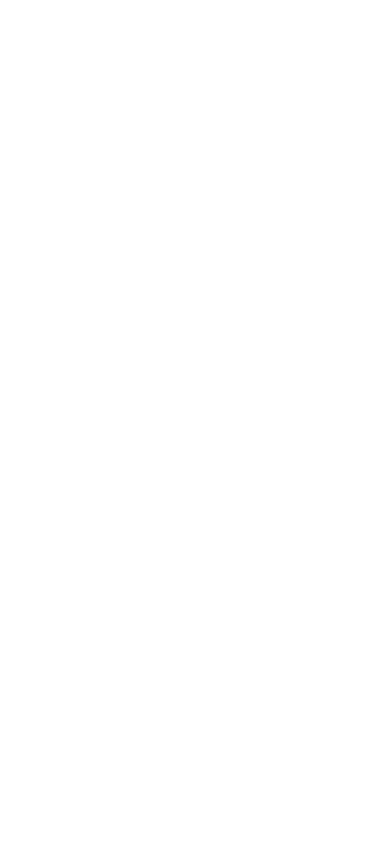
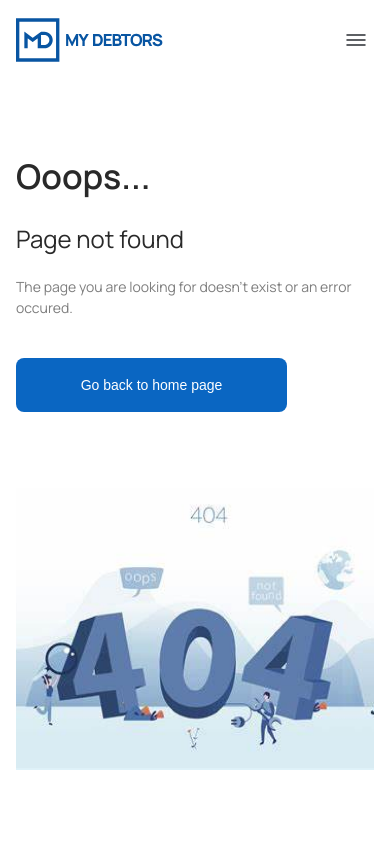
Before and after one commit to Iyin0/mydebtor, a React (Create React App) app: page /#/404 in a window 390 px wide. Before the commit this address had no page. Shown: the top 844 px of the page. Built offline with nearby package versions, Linux system fonts and the light colour scheme.

Commit message:
error page codes

```diff
--- a/src/App.js
+++ b/src/App.js
@@ -18,6 +18,7 @@ import Kyc from './kyc';
 import ContendDebt from './contendDebt';
 import ContendUpload from './contendUpload';
 import ForgotPassword from './forgotPassword';
+import ErrorPage from './error';
 
 
 function App() {
@@ -45,6 +46,7 @@ function App() {
           <Route path="/contend-debt" element={<ContendDebt />} />
           <Route path="/contend-upload" element={<ContendUpload />} />
           <Route path="/help" element={<Help />} />
+          <Route path="/404" element={<ErrorPage />} />
         </Routes>
       </div>
     </HashRouter>
--- /dev/null
+++ b/src/css/error.css
@@ -0,0 +1,99 @@
+:root {
+    --main_color: #0A66C2;
+    --footer_color: #0855A2;
+    --text_color: #292929;
+    --white_color: #ffffff;
+    --hover_color: #3380cc;
+    --clicked_color: #074481;
+    --disabled_color: #a8a8a8;
+    --error_color: #FF4040;
+}
+
+.error-page {
+    display: flex;
+    height: calc(100vh - 70px);
+    justify-content: space-evenly;
+    align-items: center;
+    padding: 0px 72px;
+}
+
+.error-text1 {
+    font-weight: 600;
+    font-size: 58px;
+    line-height: 79px;
+    margin: 0px 0px 8px;
+}
+
+.error-text2 {
+    font-weight: 400;
+    font-size: 40px;
+    line-height: 55px;
+    margin: 0px 0px 8px;
+}
+
+.error-text3 {
+    font-weight: 400;
+    font-size: 20px;
+    line-height: 27px;
+    margin: 0px 0px 48px;
+    color: #7E7E7E;
+    max-width: 580px;
+}
+
+.error-btn {
+    max-width: 271px;
+    width: 100%;
+    height: 56px;
+    background-color: var(--main_color);
+    border: none;
+    font-weight: 500;
+    font-size: 20px;
+    line-height: 27px;
+    color: var(--white_color);
+    border-radius: 8px;
+    cursor: pointer;
+}
+
+.error-btn:hover {
+    background-color: var(--hover_color);
+}
+
+.error-btn:active {
+    background-color: var(--clicked_color);
+}
+
+.error-img img {
+    width: 100%;
+}
+
+@media screen and (max-width: 576px) {
+
+    .error-page {
+        flex-direction: column;
+        padding: 0px 16px;
+    }
+
+    .error-text1 {
+        font-size: 34px;
+        line-height: 51px;
+        margin: 0px 0px 16px;
+    }
+
+    .error-text2 {
+        font-size: 24px;
+        line-height: 42px;
+        margin: 0px 0px 16px;
+    }
+
+    .error-text3 {
+        font-size: 14px;
+        line-height: 21px;
+        margin: 0px 0px 40px;
+    }
+
+    .error-btn {
+        height: 54px;
+        font-size: 14px;
+        line-height: 21px;
+    }
+}
--- /dev/null
+++ b/src/error.js
@@ -0,0 +1,37 @@
+import { useNavigate } from "react-router-dom";
+import Footer from "./footer";
+import TopNavbar from "./topNavbar";
+import './css/error.css';
+import { useDispatch } from "react-redux";
+import { toggleLandingDropdown } from './store/landingDropdown';
+
+const ErrorPage = () => {
+
+    const navigate = useNavigate();
+
+    const hideDropdown = useDispatch();
+
+    const hideTopNav = () => {
+        hideDropdown(toggleLandingDropdown(false))
+    }
+
+    return (
+        <div>
+            <TopNavbar />
+            <main className="error-page" onClick={() => hideTopNav()}>
+                <div className="error-left">
+                    <h1 className="error-text1">Ooops...</h1>
+                    <p className="error-text2">Page not found</p>
+                    <p className="error-text3">The page you are looking for doesn't exist or an error occured.</p>
+                    <button className="error-btn" onClick={() => navigate('/')}>Go back to home page</button>
+                </div>
+                <div className="error-img">
+                    <img src={require('./img/image 1.png')} alt="" />
+                </div>
+            </main>
+            <Footer />
+        </div>
+    );
+}
+
+export default ErrorPage;
```
